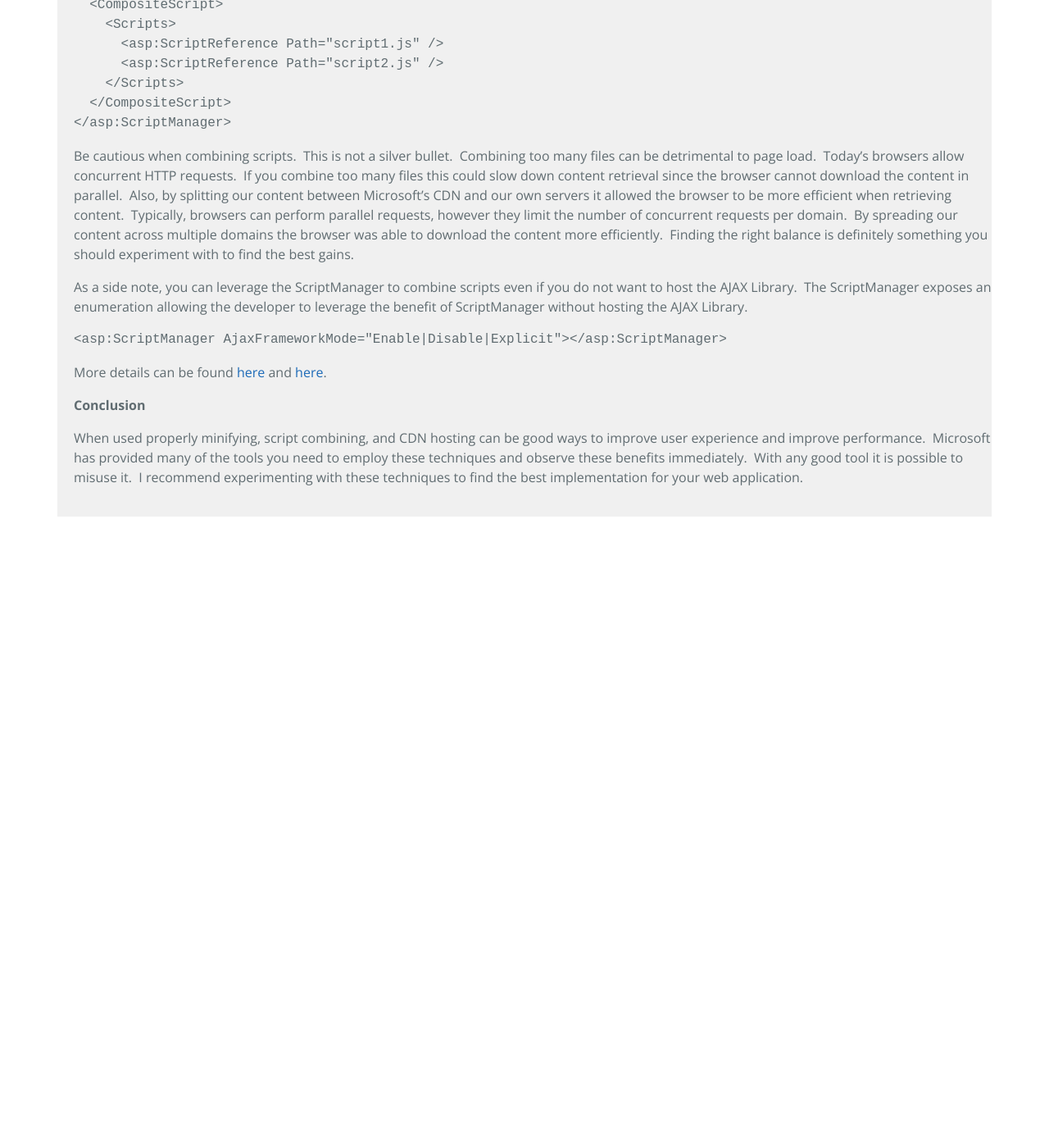
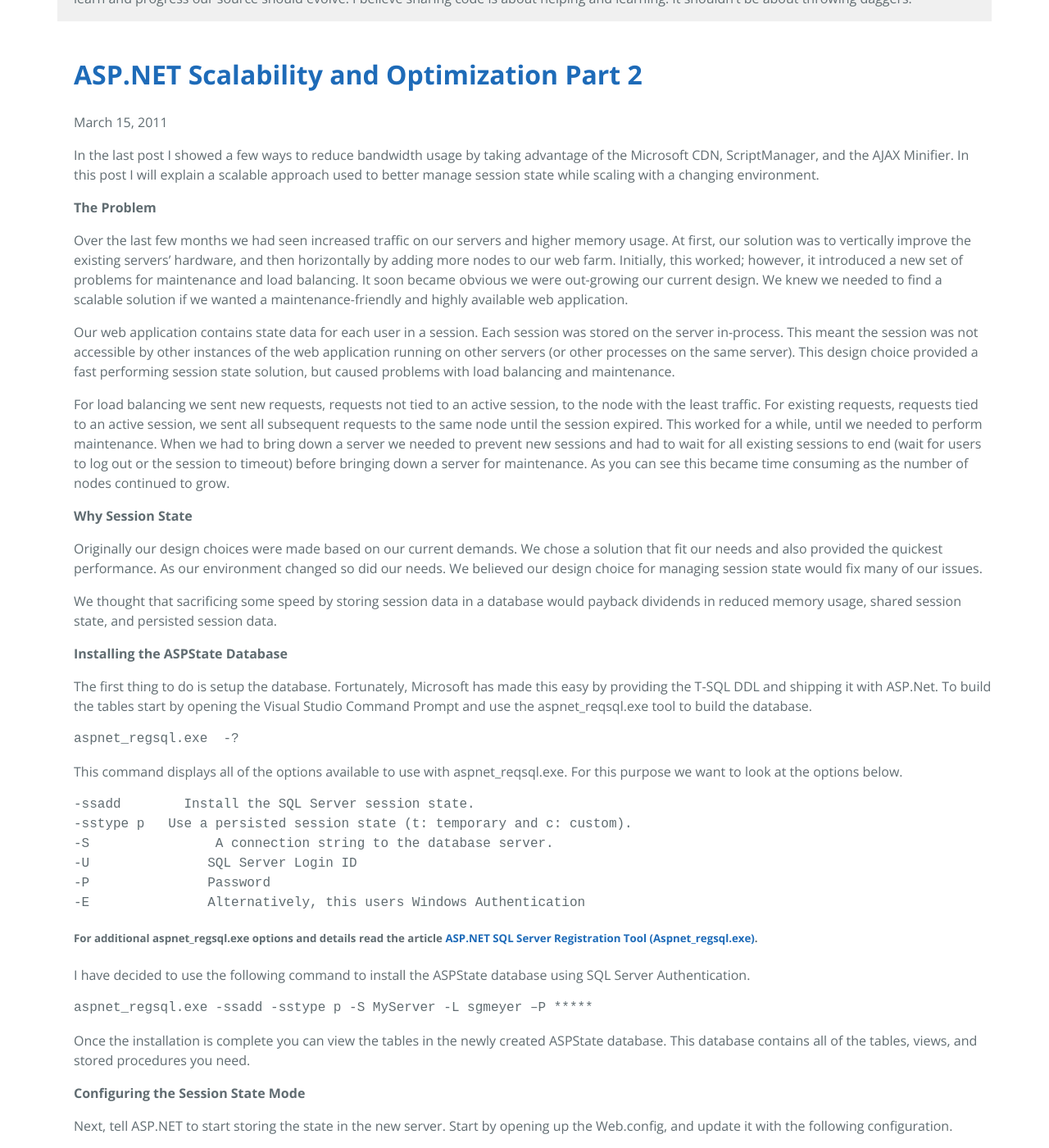
Before and after one commit to sgmeyer/sgmeyer.github.io, a Jekyll site: the page built from blog/index.html, in a window 1280 px wide and 1400 px high, scrolled down 5471 px. Shown: the whole window at 82% size. Built offline with Jekyll 4.4.1, drawn with Linux system fonts in a browser that asks for light colours; the list of posts is cut into pages by our own code; before the commit the page ends 6101 px from its top, so only the background shows below that; some of the changed text lies outside the part shown.

Commit message:
Porting more articles

````diff
--- /dev/null
+++ b/_posts/2010/2010-10-05-using-enterprise-library-to-decrypt-a-java-encrypted-message.markdown
@@ -0,0 +1,70 @@
+---
+layout: post
+title: "Using Enterprise Library To Decrypt a Java Encrypted Message"
+date: 2013-10-05 -0800
+comments: true
+categories: [ASP.NET, Java, Encryption, Enterprise Library]
+redirect_from:
+  -  "/2010/10/using-enterprise-library-to-decrypt-a-java-encrypted-message"
+  -  "/2010/10/using-enterprise-library-to-decrypt-a-java-encrypted-message/"
+---
+
+Last week I stumbled upon a tricky problem when tasked with encrypting and decrypting messages sent between a Java and .NET application.  The Java application was responsible for encrypting a message while the .NET application consumed and decrypted the message.  Ignoring the debate over the usage of an asymmetric algorithm, I was required to use a symmetric algorithm, specifically Rijndael.
+
+Since we are primarily a .NET shop I was expected to use the Enterprise Library, for good reason, as it simplifies encryption and decryption.  I quickly realized the simplicity gained on the .NET side was a trade off for additional complexity on the Java side.  To start let us look at the basic Java code needed to encrypt a string.
+
+```java
+public String encrypt(String auth) {
+  try {
+    byte[] key = // shared key as Base 64
+    byte[] iv = Base64.decodeBase64("IV STRING");
+
+    SecretKeySpec spec = new SecretKeySpec(key, "AES");
+    Cipher cipher = Cipher.getInstance("AES/CBC/PKCS5Padding");
+
+    cipher.init(Cipher.ENCRYPT_MODE, spec, new IvParameterSpec(iv));
+    byte[] unencrypted = StringUtils.getBytesUtf16(auth);
+    byte[] encryptedData = cipher.doFinal(unencrypted);
+    String encryptedText = new String(encryptedData);
+    encryptedText = Base64.encodeBase64String(encryptedData);
+
+    return encryptedText;
+  } catch (Exception e) { }
+
+  return "";
+}
+```
+
+From the code above you can see we have a method that performs a pretty basic encryption.  Now let us look at the .NET code we will use to decrypt the message encrypted using the above method.
+
+```cs
+string message = Cryptographer.DecryptSymmetric(“RijndaelManaged”, encryptedText);
+```
+
+Next, I built the applications and tested out my encryption and decryption methods and they soon failed.  As you can see above the .NET code does not appear to use an IV.  Thankfully, Microsoft published the Enterprise Library code.  After taking a look I noticed something interesting.  Microsoft randomly generates an IV each time the EncryptSymmetric method is called and then prepends the IV to the encrypted message.  Accordingly, the DecryptSymmetric method assumes the IV will be prepended to the encrypted message and extracts the prepended bytes before attempting to decrypt the message.   I then went back to the Java application and added the following code.
+
+```java
+encryptedText = Base64.encodeBase64String(encryptedData);
+
+byte[] entlib = new byte[iv.length + encryptedData.length];
+System.arraycopy(iv, 0, entlib, 0, iv.length);
+System.arraycopy(encryptedData, 0, entlib, iv.length, encryptedData.length);
+
+return Base64.encodeBase64String(entlib);
+```
+
+Again, I built the code and to my frustration it did not work.  However, this time the .NET code actually decrypted the message, but the output resulted in funny characters.  Now I suspected it was an encoding problem, but I was still confused as I knew the Enterprise Library used UTF-16 or Unicode encoding.  I decided to open up the code in Visual Studio and I realized the Enterprise Library did indeed use Unicode encoding, however it used little endian byte order.  So I went back to the StringUtils API and found a static method called getBytesUtf16Le(String string).
+
+So I replaced:
+
+```java
+byte[] unencrypted = StringUtils.getBytesUtf16(auth);
+```
+
+With:
+
+```java
+byte[] unencrypted = StringUtils.getBytesUtf16Le(auth);
+```
+
+After building the code I finally had this little problem solved.  This turned out to be a bit more complex than I initially thought, however thankfully Microsoft provided the source code needed to solve the problem.
--- a/_posts/2010/2010-10-31-asp-net-scalability-and-optimization-part-1.markdown
+++ b/_posts/2010/2010-10-31-asp-net-scalability-and-optimization-part-1.markdown
@@ -3,7 +3,7 @@
 title: "ASP.NET Scalability and Optimization Part 1"
 date: 2010-10-31 -0800
 comments: true
-categories: [ASP.NET, CDN, Optimization, ScriptManager]
+categories: [ASP.NET, Scalability, Session]
 redirect_from:
   -  "/2010/10/asp-net-scalability-and-optimization-part-1"
   -  "/2010/10/asp-net-scalability-and-optimization-part-1/"
--- /dev/null
+++ b/_posts/2011/2011-03-15-asp-net-scalability-and-optimization-part-2.markdown
@@ -0,0 +1,79 @@
+---
+layout: post
+title: ASP.NET Scalability and Optimization Part 2
+date: 2011-03-15 -0800
+comments: true
+categories: [ASP.NET, Scalability, Session]
+redirect_from:
+  -  "/2011/03/asp-net-scalability-and-optimization-part-2"
+  -  "/2011/03/asp-net-scalability-and-optimization-part-2/"
+---
+
+In the last post I showed a few ways to reduce bandwidth usage by taking advantage of the Microsoft CDN, ScriptManager, and the AJAX Minifier. In this post I will explain a scalable approach used to better manage session state while scaling with a changing environment.
+
+<strong>The Problem</strong>
+
+Over the last few months we had seen increased traffic on our servers and higher memory usage. At first, our solution was to vertically improve the existing servers’ hardware, and then horizontally by adding more nodes to our web farm. Initially, this worked; however, it introduced a new set of problems for maintenance and load balancing. It soon became obvious we were out-growing our current design. We knew we needed to find a scalable solution if we wanted a maintenance-friendly and highly available web application.
+
+Our web application contains state data for each user in a session. Each session was stored on the server in-process. This meant the session was not accessible by other instances of the web application running on other servers (or other processes on the same server). This design choice provided a fast performing session state solution, but caused problems with load balancing and maintenance.
+
+For load balancing we sent new requests, requests not tied to an active session, to the node with the least traffic. For existing requests, requests tied to an active session, we sent all subsequent requests to the same node until the session expired. This worked for a while, until we needed to perform maintenance. When we had to bring down a server we needed to prevent new sessions and had to wait for all existing sessions to end (wait for users to log out or the session to timeout) before bringing down a server for maintenance. As you can see this became time consuming as the number of nodes continued to grow.
+
+<strong>Why Session State</strong>
+
+Originally our design choices were made based on our current demands. We chose a solution that fit our needs and also provided the quickest performance. As our environment changed so did our needs. We believed our design choice for managing session state would fix many of our issues.
+
+We thought that sacrificing some speed by storing session data in a database would payback dividends in reduced memory usage, shared session state, and persisted session data.
+
+<strong>Installing the ASPState Database</strong>
+
+The first thing to do is setup the database. Fortunately, Microsoft has made this easy by providing the T-SQL DDL and shipping it with ASP.Net. To build the tables start by opening the Visual Studio Command Prompt and use the aspnet_reqsql.exe tool to build the database.
+
+```
+aspnet_regsql.exe  -?
+```
+
+This command displays all of the options available to use with aspnet_reqsql.exe. For this purpose we want to look at the options below.
+
+```
+-ssadd        Install the SQL Server session state.
+-sstype p   Use a persisted session state (t: temporary and c: custom).
+-S                A connection string to the database server.
+-U               SQL Server Login ID
+-P               Password
+-E               Alternatively, this users Windows Authentication
+```
+
+<h5>For additional aspnet_regsql.exe options and details read the article <a href="http://msdn.microsoft.com/en-us/library/ms229862(v=vs.80).aspx">ASP.NET SQL Server Registration Tool (Aspnet_regsql.exe)</a>.</h5>
+I have decided to use the following command to install the ASPState database using SQL Server Authentication.
+
+```
+aspnet_regsql.exe -ssadd -sstype p -S MyServer -L sgmeyer –P *****
+```
+
+Once the installation is complete you can view the tables in the newly created ASPState database. This database contains all of the tables, views, and stored procedures you need.
+
+<strong>Configuring the Session State Mode</strong>
+
+Next, tell ASP.NET to start storing the state in the new server. Start by opening up the Web.config, and update it with the following configuration.
+
+```xml
+<system.web>
+  <sessionState mode="SQLServer" cookieless="UseCookies"
+  sqlConnectionString="Server=MyServer;Database=ASPState;Integrated Security=SSPI"
+  compressionEnabled="True" allowCustomSqlDatabase="True" timeout="60"
+  sqlCommandTimeout="10" />
+</system.web>
+```
+
+Now, spin up your application, and open the ASPState database and you can see the tables are being updated with the session.
+
+<strong>A Piece of Advice</strong>
+
+When working with SQLServer session mode all objects are serialized and written to the database. When you work with an in-process session, objects are referenced in local memory and are not serialized. If you are converting an existing application or creating a new object to be stored in a persisted session, be sure those objects and the objects they reference are serializable. The compiler does not check if you add a non-serializable object to a persisted session, instead you will receive a runtime exception.
+
+Note that if you subscribe to the Session_End event this will not work with SQLServer mode. The Session_End event will only be fired when using InProc session state, while the Session_Start event will continue to work as expected.
+<h5>For more information or serialization see the article <a href="http://msdn.microsoft.com/en-us/library/ms973893.aspx">Object Serialization in the .NET Framework</a>.</h5>
+<strong>Conclusion</strong>
+
+Every project has its own priorities and objectives. The .NET Framework offers a rich set of options for managing session state, each with a different set of pros and cons. It is important to understand the benefits of each option before making a decision. There is not a silver bullet solution for every problem. Identify your objective before picking a solution.
--- a/_posts/2013/2013-10-05-sharing-forms-authentication-tickets-between-applications.markdown
+++ b/_posts/2013/2013-10-05-sharing-forms-authentication-tickets-between-applications.markdown
@@ -3,7 +3,7 @@
 title: "Sharing Forms Authentication Tickets Between Applications"
 date: 2013-10-05 -0800
 comments: true
-categories: [ASP.NET, CDN, Optimization, ScriptManager]
+categories: [ASP.NET, Security, Forms Authentication]
 disqus_identifier: 178 http://www.shawnmeyer.com/?p=178
 redirect_from:
   -  "/2013/10/sharing-forms-authentication-tickets-between-applications"
````
